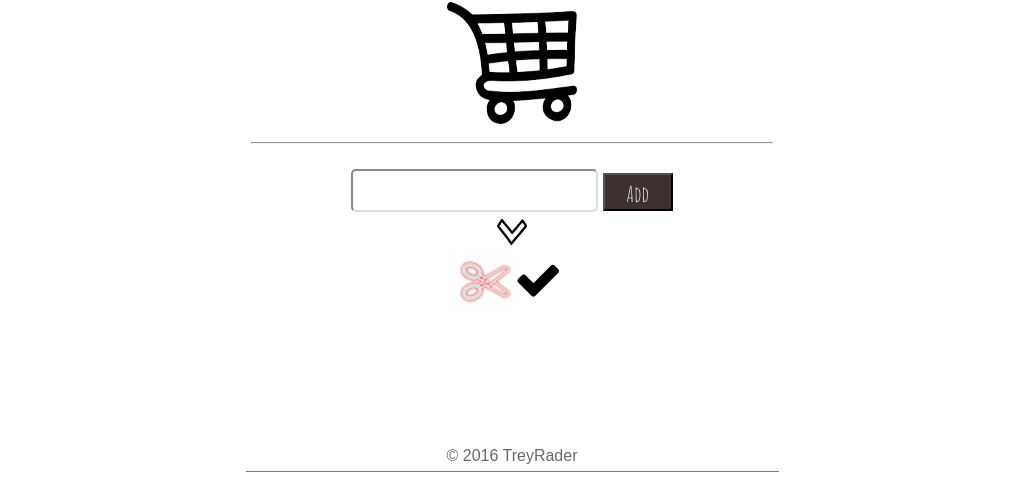
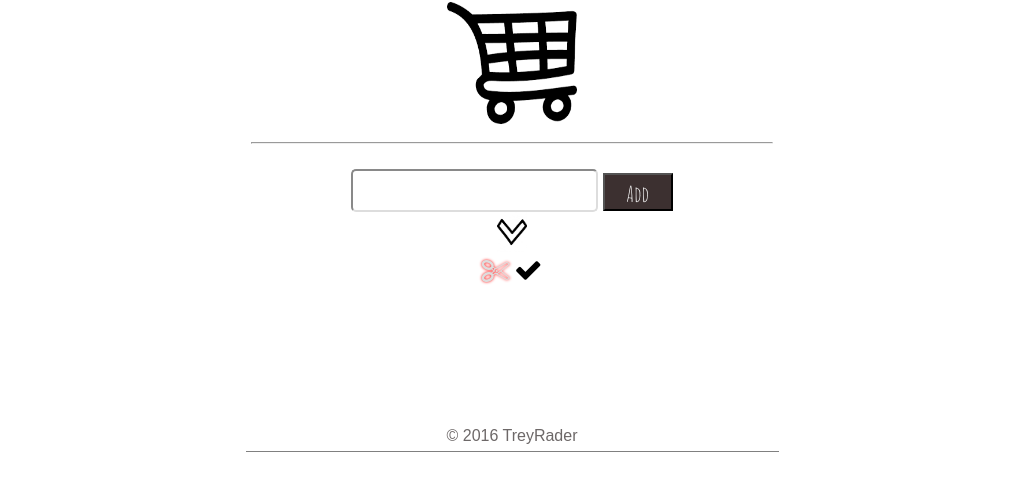
Before and after one commit to treyrader11/TheShoppingList, a plain HTML site: page index.html in a window 1280 px wide. Shown: the part 260-762 px from the top of the page, without its empty margins (128-1151 px from the left). Drawn offline with nearby package versions, Linux system fonts and the light colour scheme.

Commit message:
decreased .fa font-size

```diff
--- a/css/styles.css
+++ b/css/styles.css
@@ -111,7 +111,7 @@ div#shopping-basket {
 }
 
 .fa {
-	font-size: 48px;
+	font-size: 28px;
 }
 
 .fa-cut {
```
